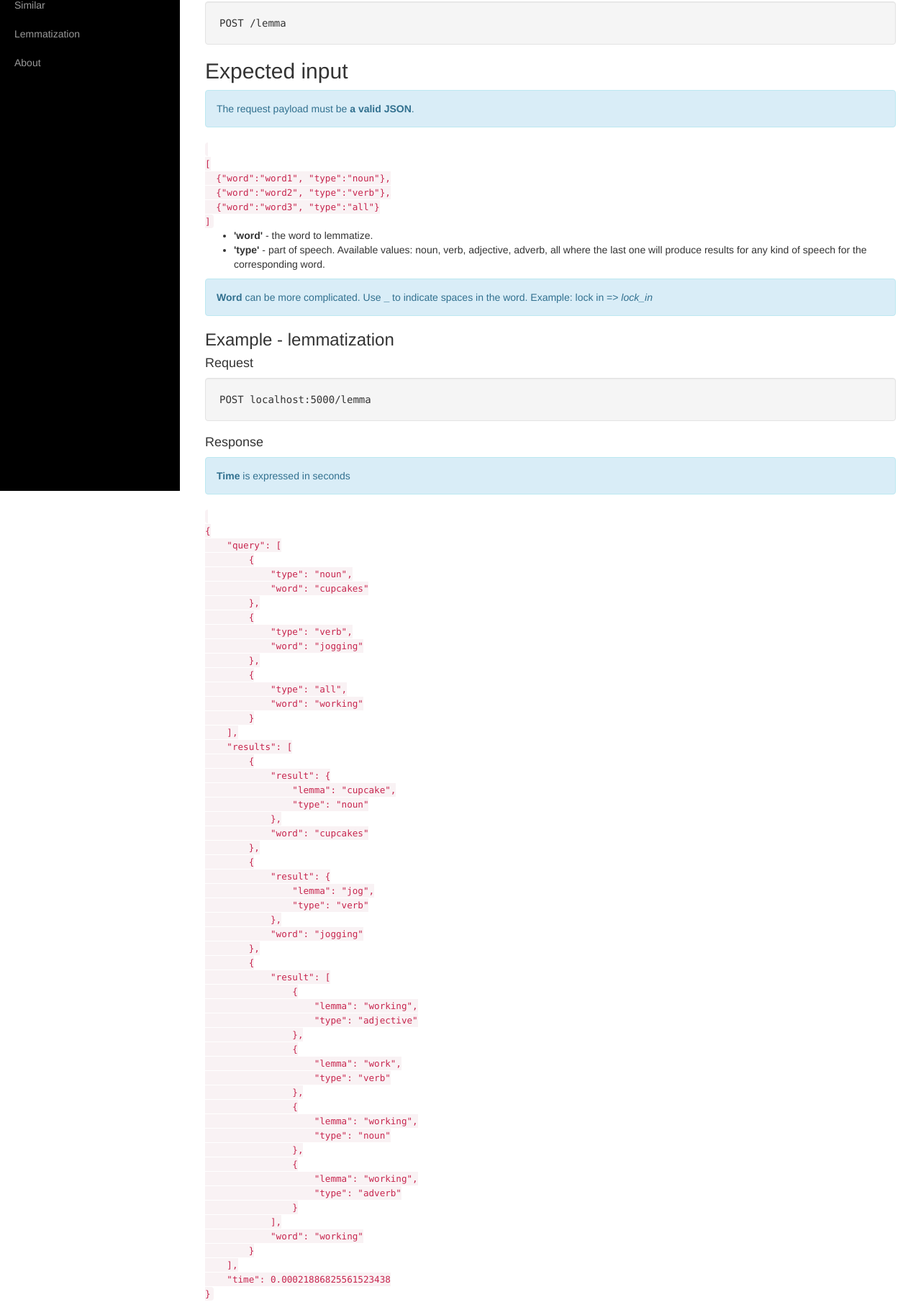
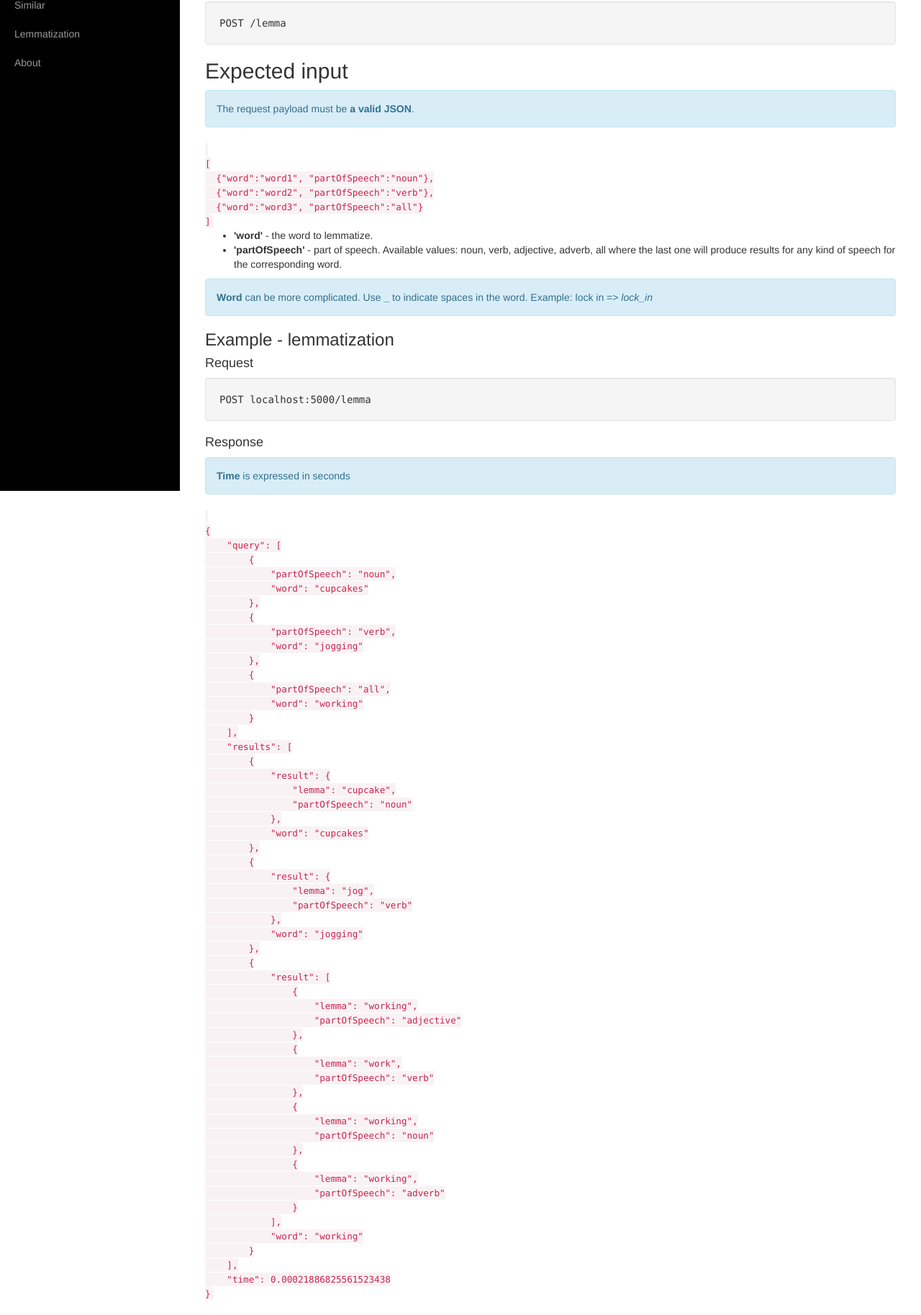
Before and after one commit to szyku/nltk-api, a Flask app: page /doc/lemmatization in a window 1280 px wide. Shown: the part 118-1945 px from the top of the page at 72% size. Run offline with Flask 2, Linux system fonts and the light colour scheme; parts of the project's set-up code (start-up, migrations or seed data) failed here and were passed over; some libraries are stand-ins or nearby versions.

Commit message:
Changed key from 'type' to 'partOfSpeech' to be consistent with the other endpoints.

```diff
--- a/nltk_api/application.py
+++ b/nltk_api/application.py
@@ -60,9 +60,9 @@
     processor = LemmaProcessor()
 
     for entry in payload:
-        if entry["type"] != "all":
-            builder.add_entry(entry["word"], processor.lemma(entry["word"], entry["type"]))
-        elif entry["type"] == "all":
+        if entry["partOfSpeech"] != "all":
+            builder.add_entry(entry["word"], processor.lemma(entry["word"], entry["partOfSpeech"]))
+        elif entry["partOfSpeech"] == "all":
             builder.add_entry(entry["word"], processor.all_lemma(entry["word"]))
         else:
             continue
--- a/nltk_api/lemma/processor.py
+++ b/nltk_api/lemma/processor.py
@@ -12,7 +12,7 @@
 def assert_correct_format(candidate):
     if not isinstance(candidate, dict):
         raise TypeError('The value should ba dictionary.')
-    if 'word' not in candidate or 'type' not in candidate:
+    if 'word' not in candidate or 'partOfSpeech' not in candidate:
         raise KeyError('Mandatory keys are missing. Expecting word and type keys.')
 
 
@@ -27,7 +27,7 @@
             pos = NOUN
             final_type = 'noun'
 
-        return {"lemma": self.lemmatizer.lemmatize(word, pos), "type": final_type}
+        return {"lemma": self.lemmatizer.lemmatize(word, pos), "partOfSpeech": final_type}
 
     def all_lemma(self, word=''):
         output = []
--- a/nltk_api/templates/lemma.html
+++ b/nltk_api/templates/lemma.html
@@ -8,14 +8,14 @@
 <div class="alert alert-info">The request payload must be <strong>a valid JSON</strong>.</div>
 <code>
 [
-  {"word":"word1", "type":"noun"},
-  {"word":"word2", "type":"verb"},
-  {"word":"word3", "type":"all"}
+  {"word":"word1", "partOfSpeech":"noun"},
+  {"word":"word2", "partOfSpeech":"verb"},
+  {"word":"word3", "partOfSpeech":"all"}
 ]
 </code>
 <ul>
     <li><strong>'word'</strong> - the word to lemmatize.</li>
-    <li><strong>'type'</strong> - part of speech. Available values: noun, verb, adjective, adverb, all where the last one will produce results for any kind of speech for the corresponding word.</li>
+    <li><strong>'partOfSpeech'</strong> - part of speech. Available values: noun, verb, adjective, adverb, all where the last one will produce results for any kind of speech for the corresponding word.</li>
 </ul>
 <div class="alert alert-info"><strong>Word</strong> can be more complicated. Use <strong>_</strong> to indicate spaces in the word. Example: lock in => <em>lock_in</em></div>
 <h3>Example - lemmatization</h3>
@@ -27,15 +27,15 @@
 {
     "query": [
         {
-            "type": "noun",
+            "partOfSpeech": "noun",
             "word": "cupcakes"
         },
         {
-            "type": "verb",
+            "partOfSpeech": "verb",
             "word": "jogging"
         },
         {
-            "type": "all",
+            "partOfSpeech": "all",
             "word": "working"
         }
     ],
@@ -43,14 +43,14 @@
         {
             "result": {
                 "lemma": "cupcake",
-                "type": "noun"
+                "partOfSpeech": "noun"
             },
             "word": "cupcakes"
         },
         {
             "result": {
                 "lemma": "jog",
-                "type": "verb"
+                "partOfSpeech": "verb"
             },
             "word": "jogging"
         },
@@ -58,19 +58,19 @@
             "result": [
                 {
                     "lemma": "working",
-                    "type": "adjective"
+                    "partOfSpeech": "adjective"
                 },
                 {
                     "lemma": "work",
-                    "type": "verb"
+                    "partOfSpeech": "verb"
                 },
                 {
                     "lemma": "working",
-                    "type": "noun"
+                    "partOfSpeech": "noun"
                 },
                 {
                     "lemma": "working",
-                    "type": "adverb"
+                    "partOfSpeech": "adverb"
                 }
             ],
             "word": "working"
```
Also changed, not shown: nltk_api/tests/lemma/test_processor.py (+1 -1 lines), nltk_api/tests/test_application.py (+1 -1 lines).
